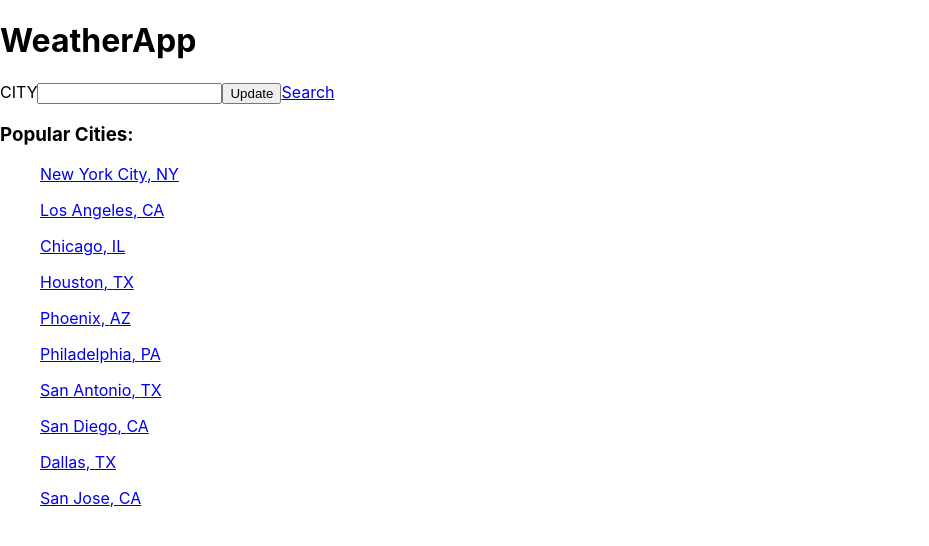
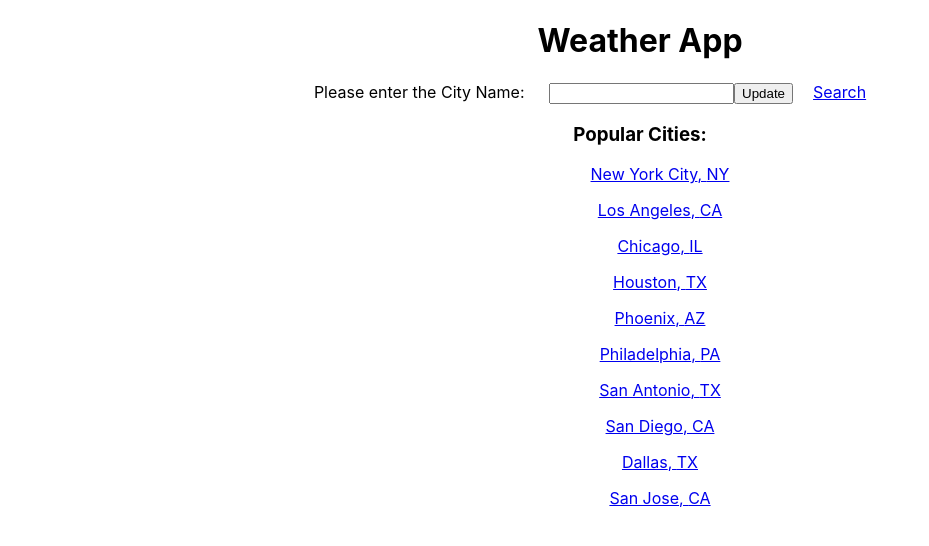
Before and after one commit to PaulDSink/Weather-App, a React (Create React App) app: page / in a window 1280 px wide. Shown: the top 546 px of the page, without its empty margins (0-929 px from the left). Built offline with nearby package versions, Linux system fonts and the light colour scheme; no server answers.

Commit message:
added more styling

```diff
--- /dev/null
+++ b/src/components/Header/Header.css
@@ -0,0 +1,3 @@
+.App{
+    text-align: center;
+}
--- a/src/components/Header/Header.js
+++ b/src/components/Header/Header.js
@@ -1,6 +1,6 @@
 import React, { Component } from 'react'
 import {Route, Link, Switch, Redirect} from 'react-router-dom'
-// import './App.css';
+import './Header.css';
 
 
 export default class Header extends Component {
@@ -8,7 +8,7 @@ export default class Header extends Component {
   render() {
     return (
       <div className="App">
-        <h1>WeatherApp</h1>
+        <h1>Weather App</h1>
         {/* <nav>
           <ul>
             <li>HOME</li>
--- /dev/null
+++ b/src/components/HomeSearch/HomeSearch.css
@@ -0,0 +1,9 @@
+.search3{
+    margin-left: 20px;
+}
+.citySearch{
+    margin-left: -100px;
+}
+.search{
+    margin-left: 20px;
+}
--- a/src/components/HomeSearch/HomeSearch.js
+++ b/src/components/HomeSearch/HomeSearch.js
@@ -1,6 +1,6 @@
 import React, { Component } from 'react'
 import {Route, Link, Switch, Redirect} from 'react-router-dom'
-// import './App.css';
+import './HomeSearch.css';
 
 
 export default class HomeSearch extends Component {
@@ -10,11 +10,11 @@ export default class HomeSearch extends Component {
 
   render() {
     return (
-      <div className="search">
-              <label htmlFor='cityname'>CITY</label>
+      <div className="search0">
+              <label className="citySearch" htmlFor='cityname'>Please enter the City Name: </label>
               <input className='search' type='input'name='cityname' onChange={this.props.inputUpdated}/>
               <button className="myButton" type="submit" onClick={this.props.getWeather}>Update</button>
-              <Link to="/show">
+              <Link to="/show" className='search3' >
                 Search
                 </Link>
       </div>
--- /dev/null
+++ b/src/components/Show/Show.css
@@ -0,0 +1,3 @@
+.container{
+    text-align: center;
+  }
--- a/src/components/Show/Show.js
+++ b/src/components/Show/Show.js
@@ -1,5 +1,6 @@
 import React, { Component } from 'react'
 import {Route, Link, Switch, Redirect} from 'react-router-dom'
+import './Show.css'
 
 export default class Show extends Component {
     render(){
```
